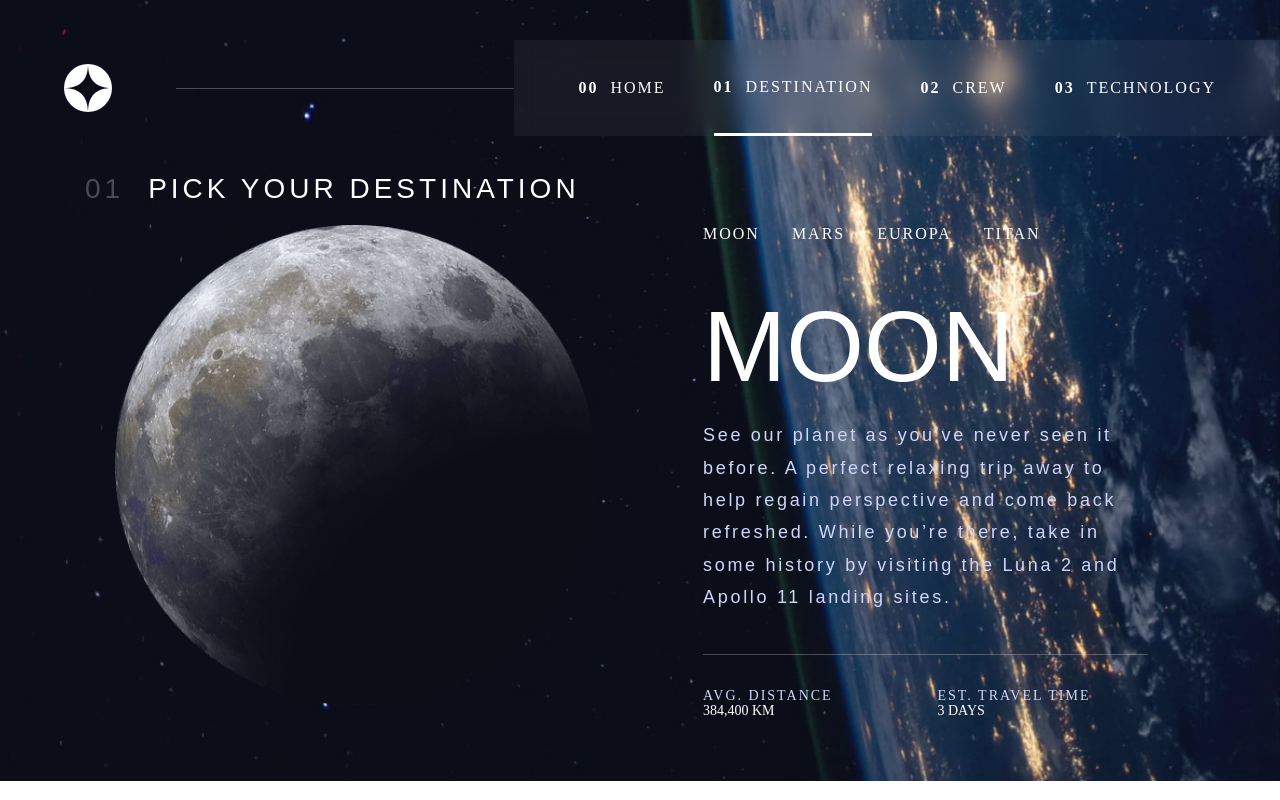
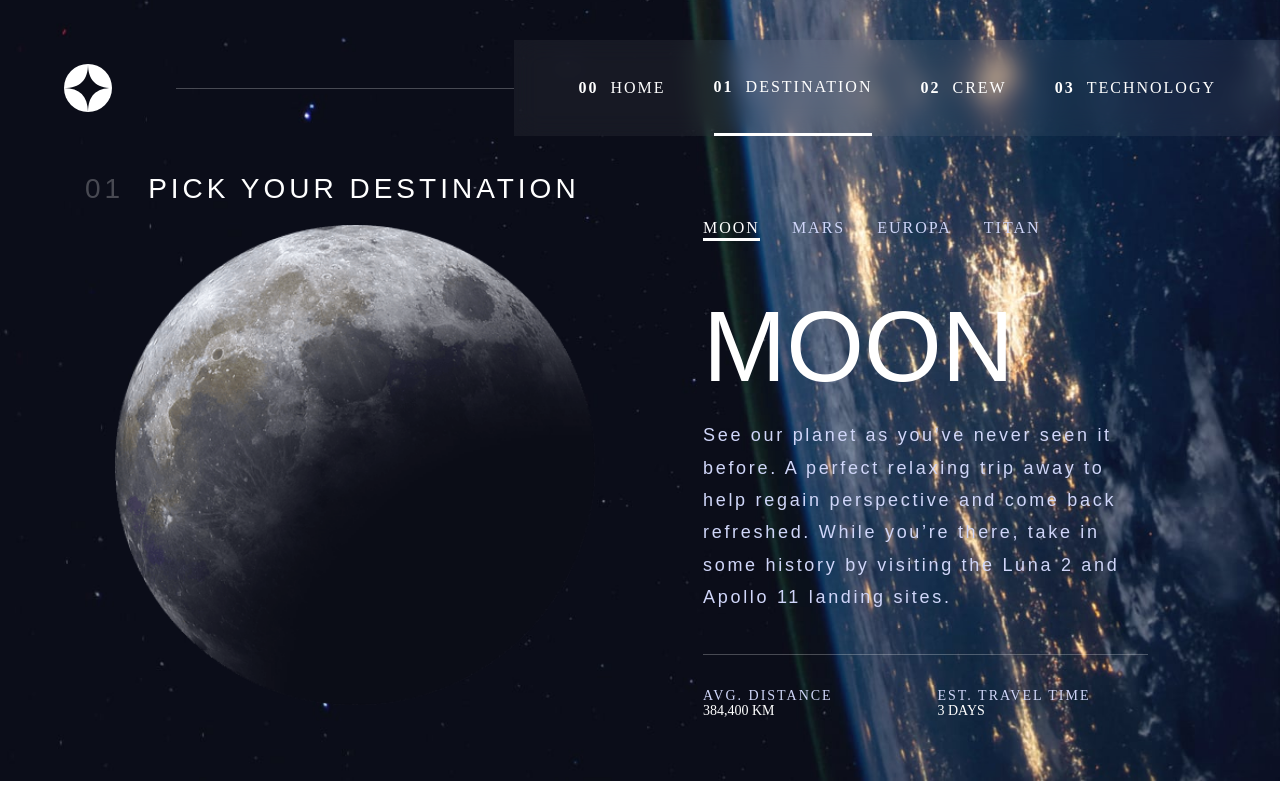
Before and after one commit to jokeriex/space-tourism, a React (Vite) app: page /destination in a window 1280 px wide. Built offline with nearby package versions, Linux system fonts and the light colour scheme.

Commit message:
destination nav has now updated

```diff
--- a/src/components/molecules/DestinationTab.jsx
+++ b/src/components/molecules/DestinationTab.jsx
@@ -1,10 +1,10 @@
-export default function DestinationTab({ children, onClick, classNameDiv, classNameButton }) {
+export default function DestinationTab({isActive, children, onClick, classNameDiv, classNameButton }) {
 
     return (
-
-
         <div className={classNameDiv}>
-            <button onClick={onClick} className={classNameButton}>
+            <button onClick={onClick} className={`${classNameButton} pb-2 border-b-[3px] ${
+                    isActive ? 'border-white text-white' : 'border-transparent'
+                }`}>
                 {children}
             </button>
         </div>
--- a/src/components/organisms/MainDestination.jsx
+++ b/src/components/organisms/MainDestination.jsx
@@ -44,6 +44,18 @@ export default function MainDestination() {
         setSelectedDestination(destination);
     }
 
+    const destinationTabs = destinations.map(dest => (
+        <DestinationTab
+            key={dest.name}
+            isActive={selectedDestination.name === dest.name}
+            onClick={() => {handleClick(dest.name)}}
+            classNameDiv="h-(--size-400) flex flex-col justify-center items-start"
+            classNameButton="flex justify-start items-start preset-font-eight"
+        >
+            {dest.name}
+        </DestinationTab>
+    ));
+
     return (
         <main className="w-full h-full flex flex-col justify-start items-center py-(--size-600)">
             <section className="w-full h-full max-w-[1110px] flex flex-col justify-start items-start gap-(--size-300)">
@@ -56,19 +68,8 @@ export default function MainDestination() {
                     </article>
                     <article className="w-full h-full  flex flex-col justify-center items-center">
                         <article className="w-full h-full max-w-[445px] flex flex-col justify-center items-center gap-(--size-500)">
-                            <nav className="w-full flex justify-start items-start gap-(--size-400)">
-                                <DestinationTab onClick={() => {handleClick("MOON")}} classNameDiv="h-(--size-400) flex flex-col justify-center items-start" classNameButton="flex justify-start items-start preset-font-eight text-white">
-                                    MOON
-                                </DestinationTab>
-                                <DestinationTab onClick={() => {handleClick("MARS")}} classNameDiv="h-(--size-400) flex flex-col justify-center items-start" classNameButton="flex justify-start items-start preset-font-eight text-white">
-                                    MARS
-                                </DestinationTab>
-                                <DestinationTab onClick={() => {handleClick("EUROPA")}} classNameDiv="h-(--size-400) flex flex-col justify-center items-start" classNameButton="flex justify-start items-start preset-font-eight text-white">
-                                    EUROPA
-                                </DestinationTab>
-                                <DestinationTab onClick={() => {handleClick("TITAN")}} classNameDiv="h-(--size-400) flex flex-col justify-center items-start" classNameButton="flex justify-start items-start preset-font-eight text-white">
-                                    TITAN
-                                </DestinationTab>
+                            <nav className="w-full flex justify-start items-start gap-(--size-400) text-(--color-blue-300)">
+                                {destinationTabs}
                             </nav>
                             <article className="w-full flex flex-col justify-center items-start gap-(--size-200)">
                                 <Title className="preset-font-two text-color-white">{selectedDestination.name}</Title>
```
